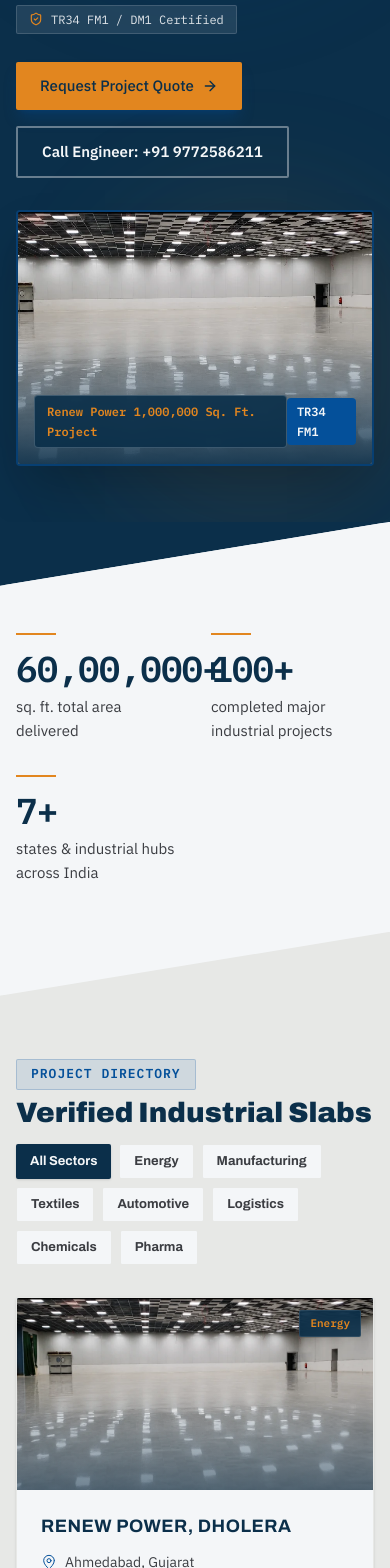
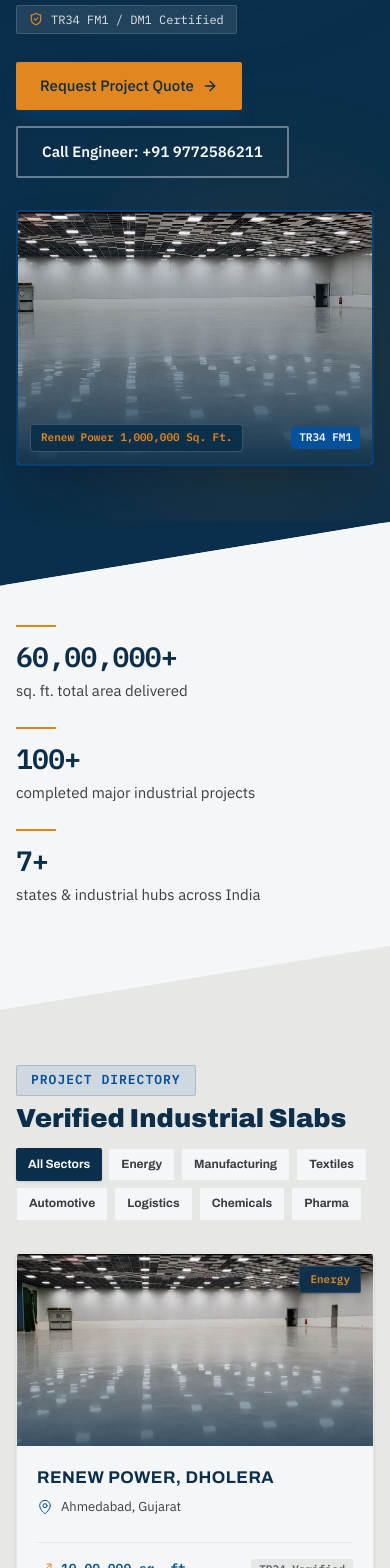
Before and after one commit to k0-123/GCS, a Next.js app: page /projects in a window 390 px wide. Shown: the part 432-2000 px from the top of the page. Built offline with nearby package versions, Linux system fonts and the light colour scheme.

Commit message:
fix(projects): resolve mobile view image visibility, badge overlap, and stats grid layout

```diff
--- a/src/app/projects/ProjectsPageClient.tsx
+++ b/src/app/projects/ProjectsPageClient.tsx
@@ -5,6 +5,7 @@ import { Button } from "@/components/ui/Button";
 import { SectionDivider } from "@/components/ui/SectionDivider";
 import { SectionHeading } from "@/components/ui/SectionHeading";
 import { StatBlock } from "@/components/ui/StatBlock";
+import { GalleryLightbox } from "@/components/ui/GalleryLightbox";
 import { ScrollReveal, StaggerContainer, StaggerItem } from "@/components/animations/ScrollReveal";
 import { projects, sectorLabels, type Project, galleryImages } from "@/lib/data/projects";
 import { cn } from "@/lib/utils";
@@ -14,6 +15,7 @@ type SectorFilter = "all" | Project["sector"];
 
 export default function ProjectsPageClient() {
   const [filter, setFilter] = useState<SectorFilter>("all");
+  const [selectedGalleryIndex, setSelectedGalleryIndex] = useState<number | null>(null);
 
   const filteredProjects =
     filter === "all" ? projects : projects.filter((p) => p.sector === filter);
@@ -83,12 +85,12 @@ export default function ProjectsPageClient() {
                     alt="GCS Completed Superflat Warehouse Project"
                     className="w-full h-full object-cover transition-transform duration-700 group-hover:scale-105"
                   />
-                  <div className="absolute inset-0 bg-gradient-to-t from-ink-navy/90 via-transparent to-transparent" />
-                  <div className="absolute bottom-4 left-4 right-4 flex items-center justify-between text-slab-white text-[12px] font-mono">
-                    <span className="bg-ink-navy/90 backdrop-blur-md px-3 py-1.5 rounded border border-slab-white/20 font-bold text-safety-amber">
-                      Renew Power 1,000,000 Sq. Ft. Project
+                  <div className="absolute inset-0 bg-gradient-to-t from-ink-navy/95 via-ink-navy/30 to-transparent" />
+                  <div className="absolute bottom-3 left-3 right-3 sm:bottom-4 sm:left-4 sm:right-4 flex flex-wrap items-center justify-between gap-2 text-slab-white text-[11px] sm:text-[12px] font-mono">
+                    <span className="bg-ink-navy/95 backdrop-blur-md px-2.5 py-1 sm:px-3 sm:py-1.5 rounded border border-slab-white/20 font-bold text-safety-amber">
+                      Renew Power 1,000,000 Sq. Ft.
                     </span>
-                    <span className="bg-screed-blue px-2.5 py-1 rounded font-bold uppercase">
+                    <span className="bg-screed-blue px-2 py-0.5 sm:px-2.5 sm:py-1 rounded font-bold uppercase shrink-0">
                       TR34 FM1
                     </span>
                   </div>
@@ -102,9 +104,9 @@ export default function ProjectsPageClient() {
       <SectionDivider from="navy" to="white" />
 
       {/* Stats Strip */}
-      <section className="bg-slab-white py-12 md:py-16">
+      <section className="bg-slab-white py-10 md:py-16">
         <div className="max-w-7xl mx-auto px-4 md:px-8">
-          <div className="grid grid-cols-2 md:grid-cols-3 gap-8">
+          <div className="grid grid-cols-1 sm:grid-cols-2 md:grid-cols-3 gap-6 md:gap-8">
             <StatBlock value="60,00,000+" label="sq. ft. total area delivered" theme="light" />
             <StatBlock value="100+" label="completed major industrial projects" theme="light" />
             <StatBlock value="7+" label="states & industrial hubs across India" theme="light" />
@@ -115,26 +117,26 @@ export default function ProjectsPageClient() {
       <SectionDivider from="white" to="grey" />
 
       {/* Projects Cards Grid */}
-      <section className="bg-concrete-grey py-16 md:py-24">
+      <section className="bg-concrete-grey py-14 md:py-24">
         <div className="max-w-7xl mx-auto px-4 md:px-8">
           <div className="flex flex-col md:flex-row md:items-end justify-between mb-8 gap-4">
             <div>
               <span className="font-mono text-screed-blue text-[13px] uppercase tracking-[1px] bg-screed-blue/10 px-3.5 py-1 rounded-[2px] border border-screed-blue/20 font-semibold mb-2 inline-block">
                 Project Directory
               </span>
-              <h2 className="text-ink-navy text-[28px] md:text-[36px] font-display font-black">
+              <h2 className="text-ink-navy text-[26px] sm:text-[28px] md:text-[36px] font-display font-black">
                 Verified Industrial Slabs
               </h2>
             </div>
 
             {/* Sector Filters */}
-            <div className="flex flex-wrap gap-2">
+            <div className="flex flex-wrap gap-1.5 sm:gap-2">
               {sectors.map((s) => (
                 <button
                   key={s}
                   onClick={() => setFilter(s)}
                   className={cn(
-                    "px-3.5 py-1.5 text-[13px] font-display font-bold rounded-[2px] transition-all",
+                    "px-3 py-1.5 text-[12px] sm:text-[13px] font-display font-bold rounded-[2px] transition-all",
                     filter === s
                       ? "bg-ink-navy text-slab-white shadow"
                       : "bg-slab-white text-graphite border border-concrete-grey hover:bg-concrete-grey/60"
@@ -149,7 +151,7 @@ export default function ProjectsPageClient() {
           {/* Project Cards Grid with high-res photography */}
           <StaggerContainer
             className="grid grid-cols-1 md:grid-cols-2 lg:grid-cols-3 gap-6"
-            staggerDelay={0.06}
+            staggerDelay={0.05}
             key={filter}
           >
             {filteredProjects.map((project, i) => (
@@ -161,20 +163,21 @@ export default function ProjectsPageClient() {
                     <img
                       src={project.image}
                       alt={project.client}
+                      loading="lazy"
                       className="w-full h-full object-cover transition-transform duration-500 group-hover:scale-105"
                     />
-                    <div className="absolute inset-0 bg-gradient-to-t from-ink-navy/70 via-transparent to-transparent opacity-80" />
-                    <div className="absolute top-3 right-3 bg-ink-navy/90 backdrop-blur-sm px-2.5 py-1 text-[11px] font-mono text-safety-amber font-bold rounded-[2px] border border-slab-white/10">
+                    <div className="absolute inset-0 bg-gradient-to-t from-ink-navy/80 via-transparent to-transparent opacity-90" />
+                    <div className="absolute top-3 right-3 bg-ink-navy/95 backdrop-blur-sm px-2.5 py-1 text-[11px] font-mono text-safety-amber font-bold rounded-[2px] border border-slab-white/10 shadow-sm">
                       {sectorLabels[project.sector]}
                     </div>
                   </div>
 
-                  <div className="p-6 flex-1 flex flex-col justify-between">
+                  <div className="p-5 sm:p-6 flex-1 flex flex-col justify-between">
                     <div>
-                      <h3 className="font-display font-bold text-ink-navy text-[18px] mb-3 leading-snug">
+                      <h3 className="font-display font-bold text-ink-navy text-[17px] sm:text-[18px] mb-2 sm:mb-3 leading-snug">
                         {project.client}
                       </h3>
-                      <div className="flex items-center gap-2 text-graphite text-[14px] mb-2">
+                      <div className="flex items-center gap-2 text-graphite text-[13px] sm:text-[14px] mb-2">
                         <MapPin className="w-4 h-4 text-screed-blue shrink-0" strokeWidth={1.5} />
                         <span>{project.location}</span>
                       </div>
@@ -183,7 +186,7 @@ export default function ProjectsPageClient() {
                     <div className="mt-4 pt-4 border-t border-concrete-grey flex items-center justify-between">
                       <div className="flex items-center gap-2">
                         <Maximize2 className="w-4 h-4 text-safety-amber shrink-0" strokeWidth={1.5} />
-                        <span className="font-mono text-[14px] font-bold text-screed-blue">
+                        <span className="font-mono text-[13px] sm:text-[14px] font-bold text-screed-blue">
                           {project.area}
                         </span>
                       </div>
@@ -207,7 +210,7 @@ export default function ProjectsPageClient() {
       <SectionDivider from="grey" to="white" />
 
       {/* Gallery Section */}
-      <section className="bg-slab-white py-16 md:py-24">
+      <section className="bg-slab-white py-14 md:py-24">
         <div className="max-w-7xl mx-auto px-4 md:px-8">
           <SectionHeading
             eyebrow="On-Site Evidence"
@@ -215,18 +218,22 @@ export default function ProjectsPageClient() {
             description="Verified photography from GCS industrial concrete flooring sites across India."
             align="center"
           />
-          <StaggerContainer className="grid grid-cols-1 sm:grid-cols-2 lg:grid-cols-3 gap-6" staggerDelay={0.06}>
+          <StaggerContainer className="grid grid-cols-1 sm:grid-cols-2 lg:grid-cols-3 gap-6" staggerDelay={0.05}>
             {galleryImages.map((img, i) => (
               <StaggerItem key={i}>
-                <div className="group relative h-60 overflow-hidden rounded-[3px] border border-concrete-grey bg-ink-navy shadow-sm">
+                <div
+                  onClick={() => setSelectedGalleryIndex(i)}
+                  className="group relative h-56 sm:h-60 overflow-hidden rounded-[3px] border border-concrete-grey bg-ink-navy shadow-sm cursor-pointer"
+                >
                   <img
                     src={img.url}
                     alt={img.title}
+                    loading="lazy"
                     className="w-full h-full object-cover transition-transform duration-500 group-hover:scale-105"
                   />
-                  <div className="absolute inset-0 bg-gradient-to-t from-ink-navy/80 via-transparent to-transparent" />
-                  <div className="absolute bottom-0 left-0 right-0 p-4">
-                    <p className="font-display font-bold text-slab-white text-[14px]">
+                  <div className="absolute inset-0 bg-gradient-to-t from-ink-navy/95 via-ink-navy/30 to-transparent" />
+                  <div className="absolute bottom-0 left-0 right-0 p-3.5 sm:p-4">
+                    <p className="font-display font-bold text-slab-white text-[13px] sm:text-[14px] leading-snug">
                       {img.title}
                     </p>
                   </div>
@@ -236,6 +243,15 @@ export default function ProjectsPageClient() {
           </StaggerContainer>
         </div>
       </section>
+
+      {/* Gallery Lightbox Modal */}
+      {selectedGalleryIndex !== null && (
+        <GalleryLightbox
+          images={galleryImages}
+          initialIndex={selectedGalleryIndex}
+          onClose={() => setSelectedGalleryIndex(null)}
+        />
+      )}
 
       {/* CTA */}
       <section className="bg-concrete-grey py-16 md:py-20 border-t border-concrete-grey">
--- a/src/components/animations/ScrollReveal.tsx
+++ b/src/components/animations/ScrollReveal.tsx
@@ -14,7 +14,7 @@ interface ScrollRevealProps {
   /** Duration in seconds */
   duration?: number;
   /** How much of the element should be visible before triggering */
-  threshold?: number;
+  threshold?: number | "some" | "all";
   /** Whether to animate only once */
   once?: boolean;
 }
@@ -48,7 +48,7 @@ export function ScrollReveal({
   variant = "fade-up",
   delay = 0,
   duration = 0.6,
-  threshold = 0.2,
+  threshold = "some",
   once = true,
 }: ScrollRevealProps) {
   const ref = useRef(null);
@@ -97,11 +97,11 @@ const containerVariants: Variants = {
 export function StaggerContainer({
   children,
   className,
-  staggerDelay = 0.1,
+  staggerDelay = 0.08,
   initialDelay = 0,
 }: StaggerContainerProps) {
   const ref = useRef(null);
-  const isInView = useInView(ref, { once: true, amount: 0.1 });
+  const isInView = useInView(ref, { once: true, amount: "some" });
 
   return (
     <motion.div
--- a/src/components/ui/StatBlock.tsx
+++ b/src/components/ui/StatBlock.tsx
@@ -25,7 +25,7 @@ export function StatBlock({
   theme = "dark",
 }: StatBlockProps) {
   const ref = useRef<HTMLDivElement>(null);
-  const isInView = useInView(ref, { once: true, amount: 0.5 });
+  const isInView = useInView(ref, { once: true, amount: "some" });
   const shouldReduceMotion = useReducedMotion();
   const [displayValue, setDisplayValue] = useState(shouldReduceMotion ? value : "0");
 
@@ -76,7 +76,7 @@ export function StatBlock({
       <div className="w-10 h-[2px] bg-safety-amber mb-4" aria-hidden="true" />
       <div
         className={cn(
-          "font-mono text-[36px] md:text-[48px] font-bold leading-none tracking-tight",
+          "font-mono text-[28px] sm:text-[36px] md:text-[48px] font-bold leading-none tracking-tight",
           theme === "dark" ? "text-slab-white" : "text-ink-navy"
         )}
       >
```
